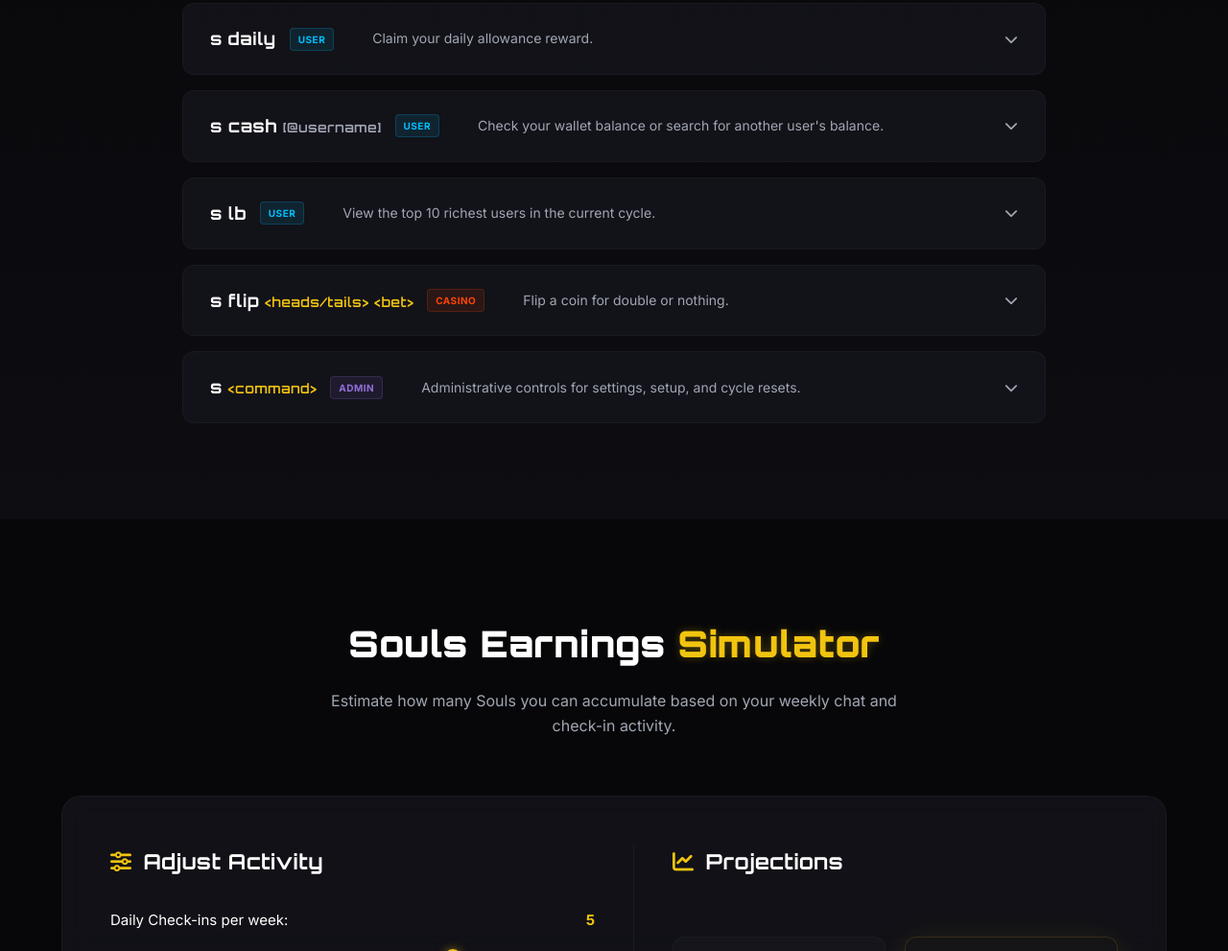
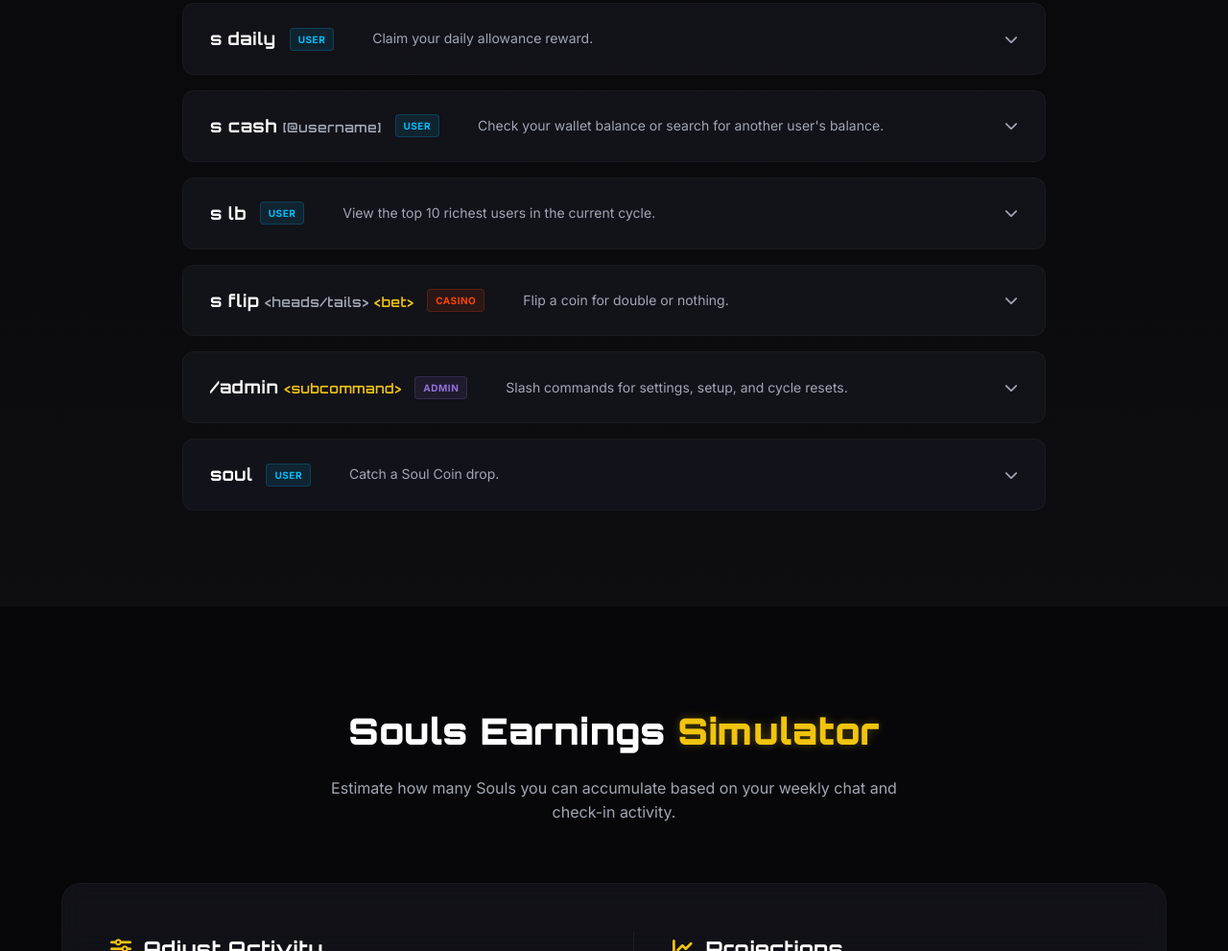
Before and after one commit to Arjavv/Discord_Currency_Bot, a website: page docs/index.html in a window 1280 px wide. Shown: the part 1923-2914 px from the top of the page at 96% size. Drawn offline with Linux system fonts and the light colour scheme.

Commit message:
Update docs/index.html to reflect latest bot command structure and channel requirements

```diff
--- a/docs/index.html
+++ b/docs/index.html
@@ -150,7 +150,7 @@
                 <strong>Syntax:</strong> <code>s daily</code>
               </div>
               <div class="detail-row">
-                <strong>Channel restriction:</strong> Runs ONLY in <code>#soul-bot</code>.
+                <strong>Channel restriction:</strong> Runs ONLY in channels with <code>soul-bot</code> in their name.
               </div>
             </div>
           </div>
@@ -171,7 +171,7 @@
                 <strong>Syntax:</strong> <code>s cash [@username]</code>
               </div>
               <div class="detail-row">
-                <strong>Channel restriction:</strong> Runs ONLY in <code>#soul-bot</code>.
+                <strong>Channel restriction:</strong> Runs ONLY in channels with <code>soul-bot</code> in their name.
               </div>
             </div>
           </div>
@@ -192,7 +192,7 @@
                 <strong>Syntax:</strong> <code>s lb</code>
               </div>
               <div class="detail-row">
-                <strong>Channel restriction:</strong> Runs ONLY in <code>#soul-bot</code>.
+                <strong>Channel restriction:</strong> Runs ONLY in channels with <code>soul-bot</code> in their name.
               </div>
             </div>
           </div>
@@ -201,43 +201,67 @@
           <div class="command-item" data-category="casino" id="cmd-casino">
             <div class="command-trigger">
               <div class="command-name-wrapper">
-                <span class="command-name">s flip <span class="required-param">&lt;heads/tails&gt;</span> <span class="required-param">&lt;bet&gt;</span></span>
+                <span class="command-name">s flip <span class="optional-param">&lt;heads/tails&gt;</span> <span class="required-param">&lt;bet&gt;</span></span>
                 <span class="command-tag casino-tag">Casino</span>
               </div>
               <span class="command-short-desc">Flip a coin for double or nothing.</span>
               <i class="fa-solid fa-chevron-down arrow-icon"></i>
             </div>
             <div class="command-details">
-              <p>Bets a specific positive amount of Souls on a coin toss outcome. Correct guesses award twice the bet amount (wins net your bet amount). Wrong guesses deduct the bet amount. Checks for balance sufficiency before running. (Aliases: <code>s flip</code>, <code>s casino</code>, <code>s bet</code>).</p>
+              <p>Bets a specific positive amount of Souls on a coin toss outcome. Correct guesses award twice the bet amount (wins net your bet amount). Wrong guesses deduct the bet amount. Defaults to heads if no choice is provided. Checks for balance sufficiency before running. (Aliases: <code>s flip</code>, <code>s casino</code>, <code>s bet</code>).</p>
               <div class="detail-row">
-                <strong>Syntax:</strong> <code>s flip heads 100</code> or <code>s flip 100 tails</code>
+                <strong>Syntax:</strong> <code>s flip 100</code> (defaults to heads) or <code>s flip tails 100</code>
               </div>
               <div class="detail-row">
-                <strong>Channel restriction:</strong> Runs ONLY in <code>#soul-bot</code>.
+                <strong>Channel restriction:</strong> Runs ONLY in channels with <code>soul-bot</code> in their name.
               </div>
             </div>
           </div>
 
-          <!-- Command 5: s admin -->
+          <!-- Command 5: /admin -->
           <div class="command-item" data-category="admin" id="cmd-admin">
             <div class="command-trigger">
               <div class="command-name-wrapper">
-                <span class="command-name">s <span class="required-param">&lt;command&gt;</span></span>
+                <span class="command-name">/admin <span class="required-param">&lt;subcommand&gt;</span></span>
                 <span class="command-tag admin-tag">Admin</span>
               </div>
-              <span class="command-short-desc">Administrative controls for settings, setup, and cycle resets.</span>
+              <span class="command-short-desc">Slash commands for settings, setup, and cycle resets.</span>
               <i class="fa-solid fa-chevron-down arrow-icon"></i>
             </div>
             <div class="command-details">
-              <p>Set server-wide currency options, initialize channels, or reset cycles. Restricted to Server Administrators only.</p>
+              <p>Set server-wide currency options, initialize channels, manage drops, or reset cycles. Restricted to Server Administrators only.</p>
               <ul class="admin-subcommands">
-                <li><code>s setup</code>: Automatically creates the category "Soul" and the <code>#soul-bot</code> and <code>#admin-logs</code> channels if they do not exist.</li>
-                <li><code>s set-name &lt;new_name&gt;</code>: Customizes the display name of the currency server-wide (default is <em>Souls</em>).</li>
-                <li><code>s set-icon &lt;emoji&gt;</code>: Sets a new custom emoji tag as the balance symbol.</li>
-                <li><code>s reset-cycle</code>: Closes current monthly cycle, archives the rankings, and resets all balances & message counters to 0 server-wide.</li>
+                <li><code>/admin setup</code>: Automatically creates the category "Soul" and the <code>#soul-bot</code> and <code>#soul-logs</code> channels if they do not exist.</li>
+                <li><code>/admin set-name &lt;new_name&gt;</code>: Customizes the display name of the currency server-wide (default is <em>Souls</em>).</li>
+                <li><code>/admin set-icon &lt;emoji&gt;</code>: Sets a new custom emoji tag as the balance symbol.</li>
+                <li><code>/admin reset-cycle</code>: Closes current monthly cycle, archives the rankings, and resets all balances & message counters to 0 server-wide.</li>
+                <li><code>/admin set-drop-channel &lt;channel&gt;</code>: Sets the designated channel for Soul Coin drops.</li>
+                <li><code>/admin force-drop</code>: Instantly spawns a Soul Coin drop in the configured drop channel.</li>
+                <li><code>/admin auto-drops &lt;start/stop&gt;</code>: Starts or stops the automated 10-minute continuous Soul Coin drop cycle.</li>
               </ul>
               <div class="detail-row">
                 <strong>Permission:</strong> Server Administrators only.
+              </div>
+              <div class="detail-row">
+                <strong>Channel restriction:</strong> Configuration commands (name, icon, reset) run ONLY in <code>#soul-logs</code>.
+              </div>
+            </div>
+          </div>
+
+          <!-- Command 6: soul (Catch) -->
+          <div class="command-item" data-category="user" id="cmd-catch">
+            <div class="command-trigger">
+              <div class="command-name-wrapper">
+                <span class="command-name">soul</span>
+                <span class="command-tag user-tag">User</span>
+              </div>
+              <span class="command-short-desc">Catch a Soul Coin drop.</span>
+              <i class="fa-solid fa-chevron-down arrow-icon"></i>
+            </div>
+            <div class="command-details">
+              <p>Type exactly <code>soul</code> (case-insensitive) in the designated drop channel when a Soul Coin appears to claim its value. Be quick, drops expire after 5 minutes!</p>
+              <div class="detail-row">
+                <strong>Syntax:</strong> <code>soul</code>
               </div>
             </div>
           </div>
```
